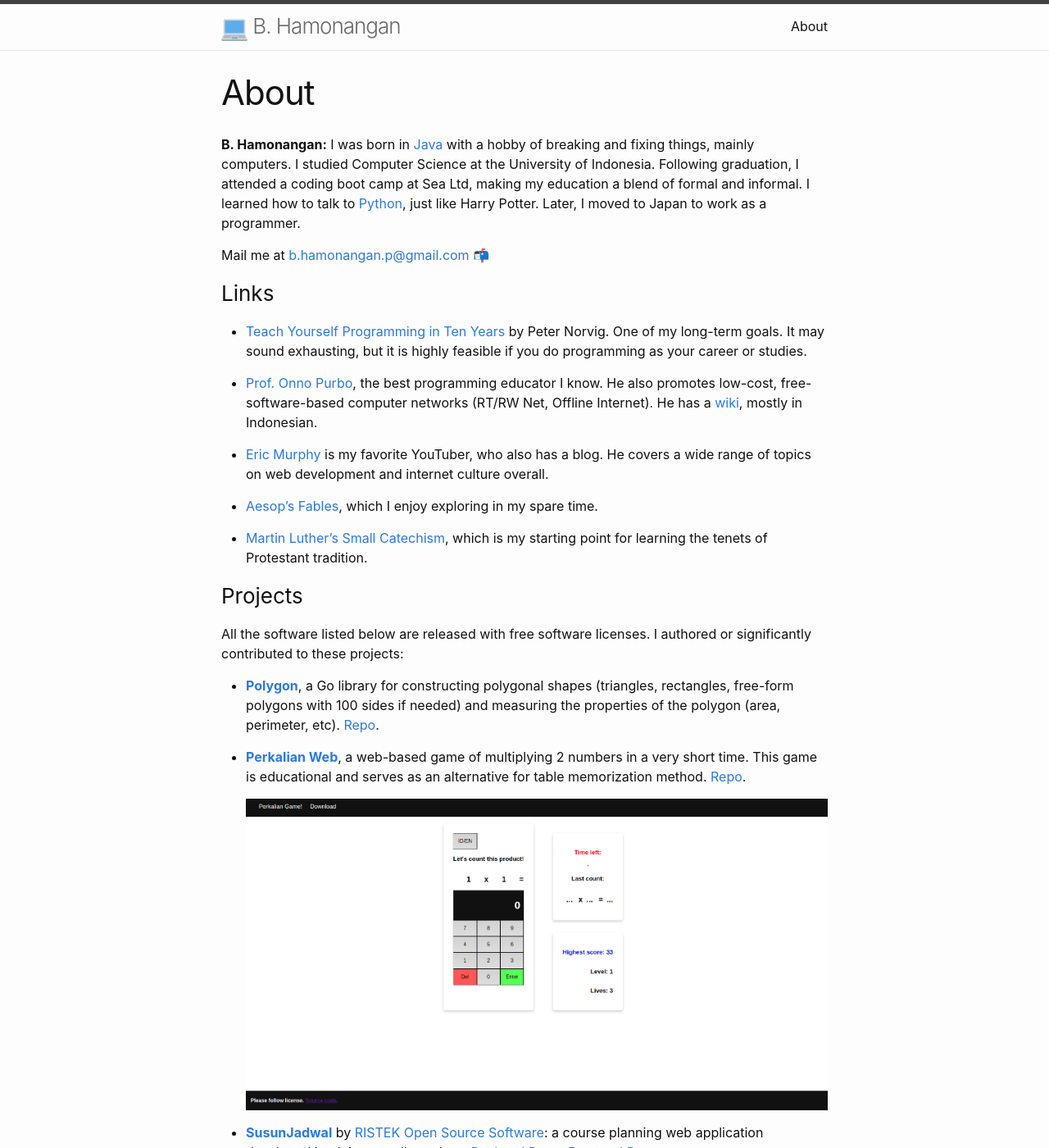
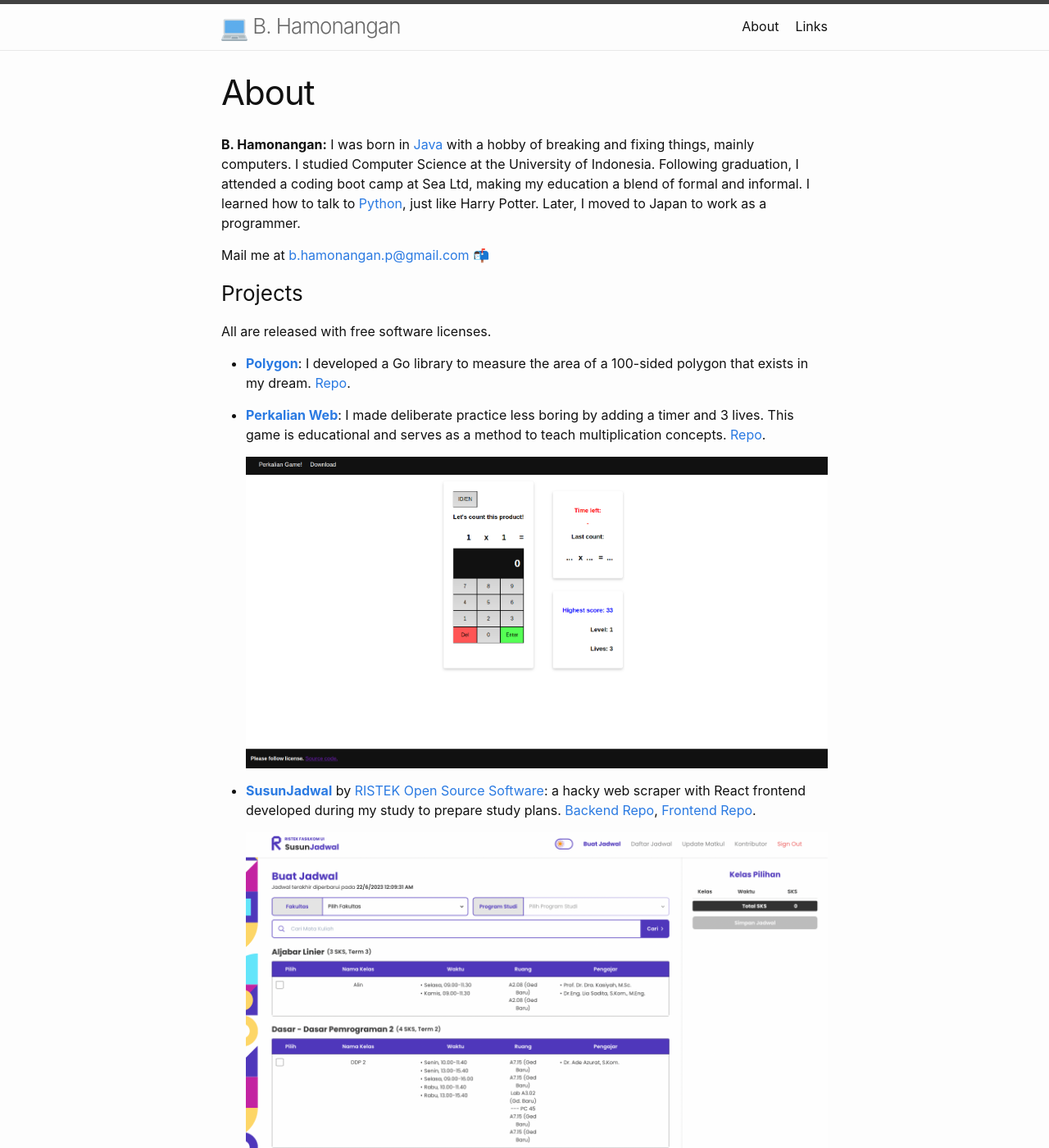
Before and after one commit to hamonangann/hamonangann.github.io, a Jekyll site: the page built from about-en.markdown, in a window 1280 px wide and 1400 px high. Shown: the whole window at 82% size. Built offline with Jekyll 4.4.1, drawn with Linux system fonts in a browser that asks for light colours; some of the changed text lies outside the part shown.

Commit message:
update about and separate links

```diff
--- a/about-en.markdown
+++ b/about-en.markdown
@@ -9,18 +9,6 @@ permalink: /about/
 Mail me at [b.hamonangan.p@gmail.com
 ](mailto:b.hamonangan.p@gmail.com) 📬
 
-### Links
-
-- [Teach Yourself Programming in Ten Years](https://www.norvig.com/21-days.html) by Peter Norvig. One of my long-term goals. It may sound exhausting, but it is highly feasible if you do programming as your career or studies.
-
-- [Prof. Onno Purbo](http://onnocenter.or.id/), the best programming educator I know. He also promotes low-cost, free-software-based computer networks (RT/RW Net, Offline Internet). He has a [wiki](https://onnocenter.or.id/wiki/index.php/Main_Page), mostly in Indonesian.
-
-- [Eric Murphy](https://ericmurphy.xyz/) is my favorite
-YouTuber, who also has a blog. He covers a wide range of topics on web development and internet culture overall.
-
-- [Aesop's Fables](https://www.aesopfables.com/randfabl.html), which I enjoy exploring in my spare time.
-
-- [Martin Luther's Small Catechism](https://www.gutenberg.org/ebooks/1670), which is my starting point for learning the tenets of Protestant tradition.
 
 <!-- ### Useful readings
 
@@ -30,14 +18,14 @@ YouTuber, who also has a blog. He covers a wide range of topics on web developme
 
 ### Projects
 
-All the software listed below are released with free software licenses. I authored or significantly contributed to these projects:
+All are released with free software licenses.
 
-- **[Polygon](https://pkg.go.dev/github.com/hamonangann/polygon)**, a Go library for constructing polygonal shapes (triangles, rectangles, free-form polygons with 100 sides if needed) and measuring the properties of the polygon (area, perimeter, etc). [Repo](https://github.com/hamonangann/polygon).
+- **[Polygon](https://pkg.go.dev/github.com/hamonangann/polygon)**: I developed a Go library to measure the area of a 100-sided polygon that exists in my dream. [Repo](https://github.com/hamonangann/polygon).
 
-- **[Perkalian Web](https://perkalian.netlify.app)**, a web-based game of multiplying 2 numbers in a very short time. This game is educational and serves as an alternative for table memorization method. [Repo](https://github.com/hamonangann/perkalian-web).
+- **[Perkalian Web](https://perkalian.netlify.app)**: I made deliberate practice less boring by adding a timer and 3 lives. This game is educational and serves as a method to teach multiplication concepts. [Repo](https://github.com/hamonangann/perkalian-web).
 
     ![Perkalian](/img/about-perkalian.png)
 
-- **[SusunJadwal](https://susunjadwal.cs.ui.ac.id)** by [RISTEK Open Source Software](https://oss.ristek.cs.ui.ac.id/): a course planning web application developed back in my college days. [Backend Repo](https://github.com/ristekoss/susunjadwal-backend), [Frontend Repo](https://github.com/ristekoss/susunjadwal-frontend).
+- **[SusunJadwal](https://susunjadwal.cs.ui.ac.id)** by [RISTEK Open Source Software](https://oss.ristek.cs.ui.ac.id/): a hacky web scraper with React frontend developed during my study to prepare study plans. [Backend Repo](https://github.com/ristekoss/susunjadwal-backend), [Frontend Repo](https://github.com/ristekoss/susunjadwal-frontend).
 
     ![SusunJadwal](/img/about-sunjad.png)
```
Also changed, not shown: links.markdown (added, +17 -0 lines).
